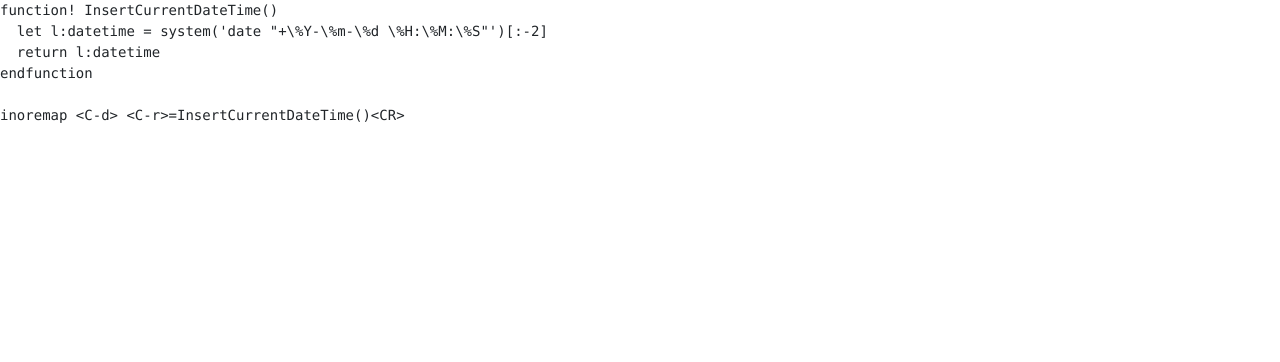
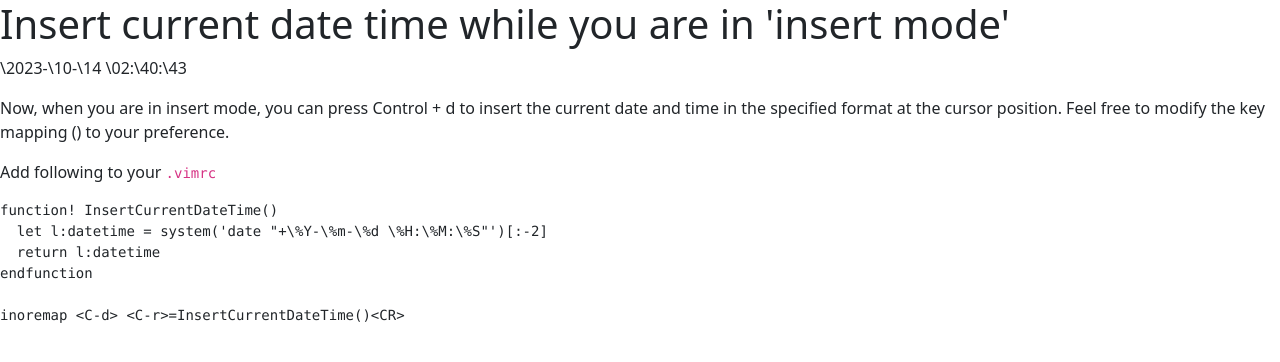
Before and after one commit to TeglonDiogenes/teglondiogenes.github.io, an Eleventy site: page vimrc-setup-keyboard-shortcut-insert-current-date-time.md in a window 1280 px wide. Built offline with nearby package versions, Linux system fonts and the light colour scheme; Eleventy itself is replaced by a stand-in of ours; code samples lack their colours; files that its build step writes are made by us from their sources.

Commit message:
--wip-- [skip ci]

````diff
--- a/vimrc-setup-keyboard-shortcut-insert-current-date-time.md
+++ b/vimrc-setup-keyboard-shortcut-insert-current-date-time.md
@@ -3,6 +3,15 @@ layout: layout/main.njk
 tags: vim, vimrc, tricks
 addAllPagesToCollections: true
 ---
+
+# Insert current date time while you are in 'insert mode'
+
+\2023-\10-\14 \02:\40:\43
+
+Now, when you are in insert mode, you can press Control + d to insert the current date and time in the specified format at the cursor position. Feel free to modify the key mapping (<C-d>) to your preference.
+
+Add following to your `.vimrc`
+
 ```
 function! InsertCurrentDateTime()
   let l:datetime = system('date "+\%Y-\%m-\%d \%H:\%M:\%S"')[:-2]
````
